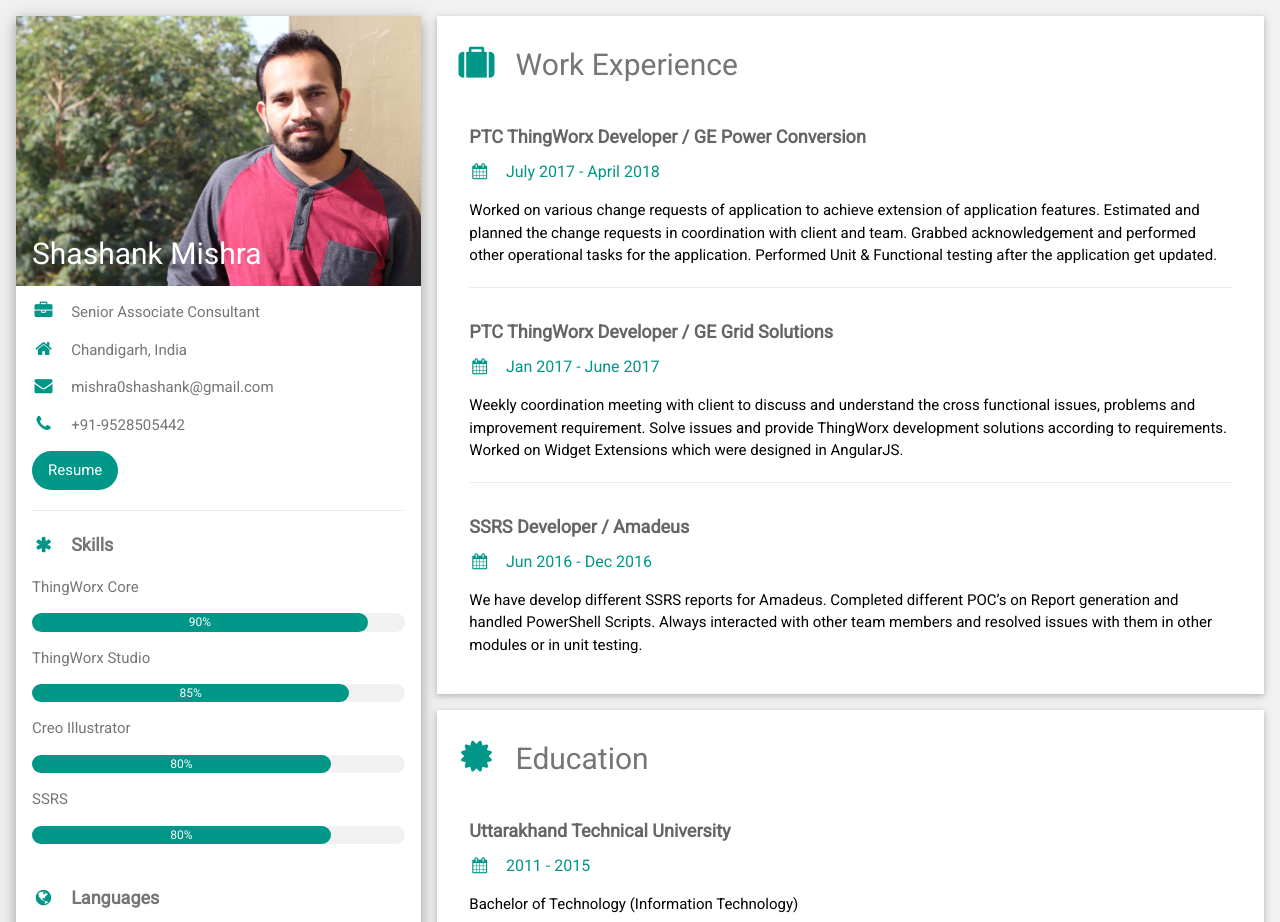
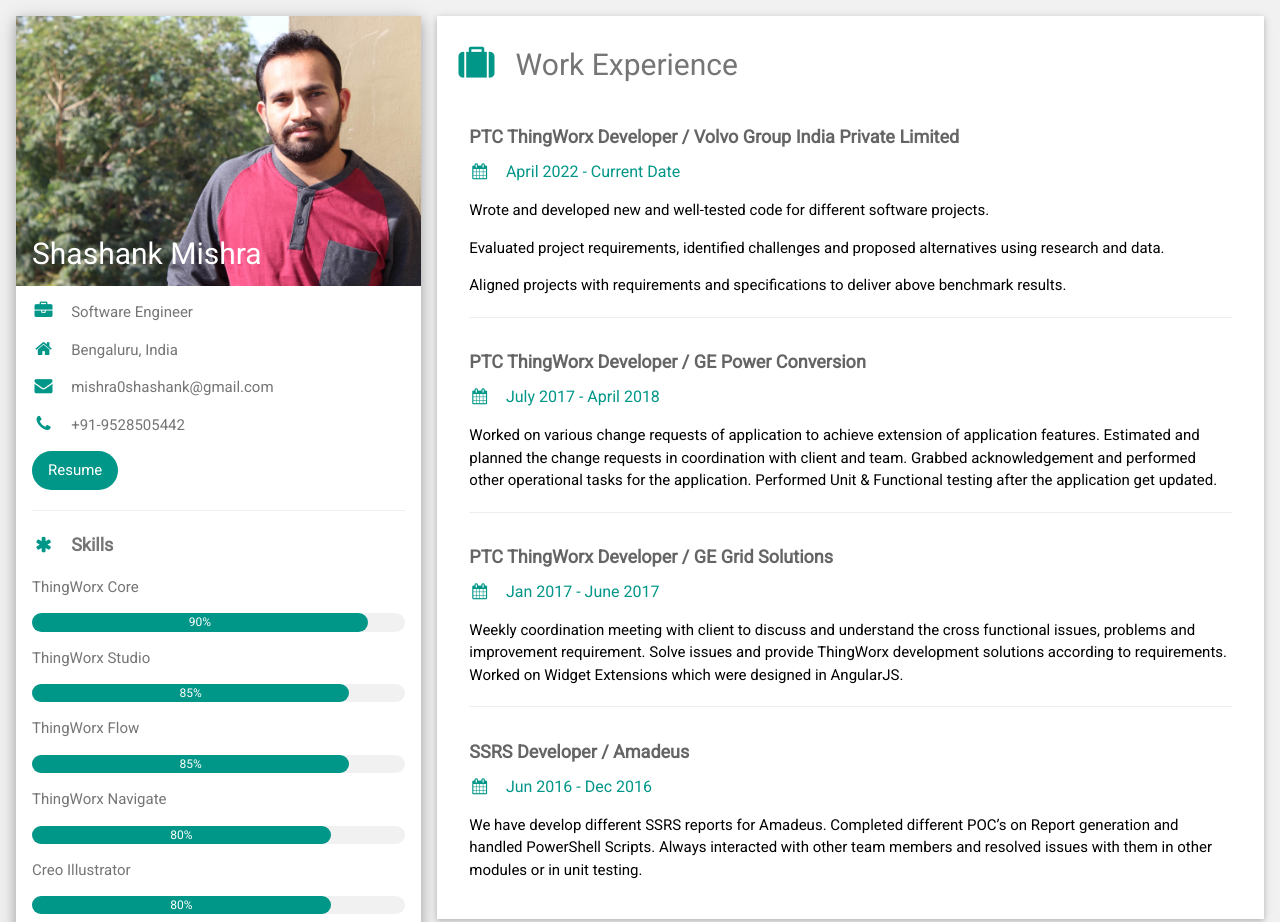
Before and after one commit to Yamank/Yamank.github.io, a plain HTML site: page index.html in a window 1280 px wide. Shown: the top 922 px of the page. Drawn offline with nearby package versions, Linux system fonts and the light colour scheme.

Commit message:
Update index.html

```diff
--- a/index.html
+++ b/index.html
@@ -4,7 +4,7 @@
 	<!-- Global site tag (gtag.js) - Google Analytics -->
 	<script async src="https://www.googletagmanager.com/gtag/js?id=UA-116555372-1"></script>
 
-	<title>Shashank Mishra | ThingWorx IOT & AR Developer | Senior Associate Consultant</title>
+	<title>Shashank Mishra | ThingWorx IOT & AR Developer | Software Engineer</title>
 	<meta charset="UTF-8">
 	<meta name="viewport" content="width=device-width, initial-scale=1">
 	<link rel="stylesheet" href="https://www.w3schools.com/w3css/4/w3.css">
@@ -33,8 +33,8 @@
           </div>
         </div>
         <div class="w3-container">
-          <p><i class="fa fa-briefcase fa-fw w3-margin-right w3-large w3-text-teal"></i>Senior Associate Consultant</p>
-          <p><i class="fa fa-home fa-fw w3-margin-right w3-large w3-text-teal"></i>Chandigarh, India</p>
+          <p><i class="fa fa-briefcase fa-fw w3-margin-right w3-large w3-text-teal"></i>Software Engineer</p>
+          <p><i class="fa fa-home fa-fw w3-margin-right w3-large w3-text-teal"></i>Bengaluru, India</p>
           <p><i class="fa fa-envelope fa-fw w3-margin-right w3-large w3-text-teal"></i>mishra0shashank@gmail.com</p>
           <p><i class="fa fa-phone fa-fw w3-margin-right w3-large w3-text-teal"></i>+91-9528505442</p>
 
@@ -59,11 +59,15 @@
               <div class="w3-center w3-text-white">85%</div>
             </div>
           </div>
-          <p>Creo Illustrator</p>
+	  <p>ThingWorx Flow</p>
+          <div class="w3-light-grey w3-round-xlarge w3-small">
+            <div class="w3-container w3-center w3-round-xlarge w3-teal" style="width:85%">85%</div>
+          </div>
+	  <p>ThingWorx Navigate</p>
           <div class="w3-light-grey w3-round-xlarge w3-small">
             <div class="w3-container w3-center w3-round-xlarge w3-teal" style="width:80%">80%</div>
           </div>
-          <p>SSRS</p>
+          <p>Creo Illustrator</p>
           <div class="w3-light-grey w3-round-xlarge w3-small">
             <div class="w3-container w3-center w3-round-xlarge w3-teal" style="width:80%">80%</div>
           </div>
@@ -91,6 +95,14 @@
 
       <div class="w3-container w3-card w3-white w3-margin-bottom">
         <h2 class="w3-text-grey w3-padding-16"><i class="fa fa-suitcase fa-fw w3-margin-right w3-xxlarge w3-text-teal"></i>Work Experience</h2>
+	<div class="w3-container">
+          <h5 class="w3-opacity"><b>PTC ThingWorx Developer / Volvo Group India Private Limited</b></h5>
+          <h6 class="w3-text-teal"><i class="fa fa-calendar fa-fw w3-margin-right"></i>April 2022 - Current Date <!-- <span class="w3-tag w3-teal w3-round">Current</span> --></h6>
+          	<p>Wrote and developed new and well-tested code for different software projects.</p>
+		<p>Evaluated project requirements, identified challenges and proposed alternatives using research and data.</p>
+		<p>Aligned projects with requirements and specifications to deliver above benchmark results.</p>
+          <hr>
+        </div>
         <div class="w3-container">
           <h5 class="w3-opacity"><b>PTC ThingWorx Developer / GE Power Conversion</b></h5>
           <h6 class="w3-text-teal"><i class="fa fa-calendar fa-fw w3-margin-right"></i>July 2017 - April 2018 <!-- <span class="w3-tag w3-teal w3-round">Current</span> --></h6>
```
